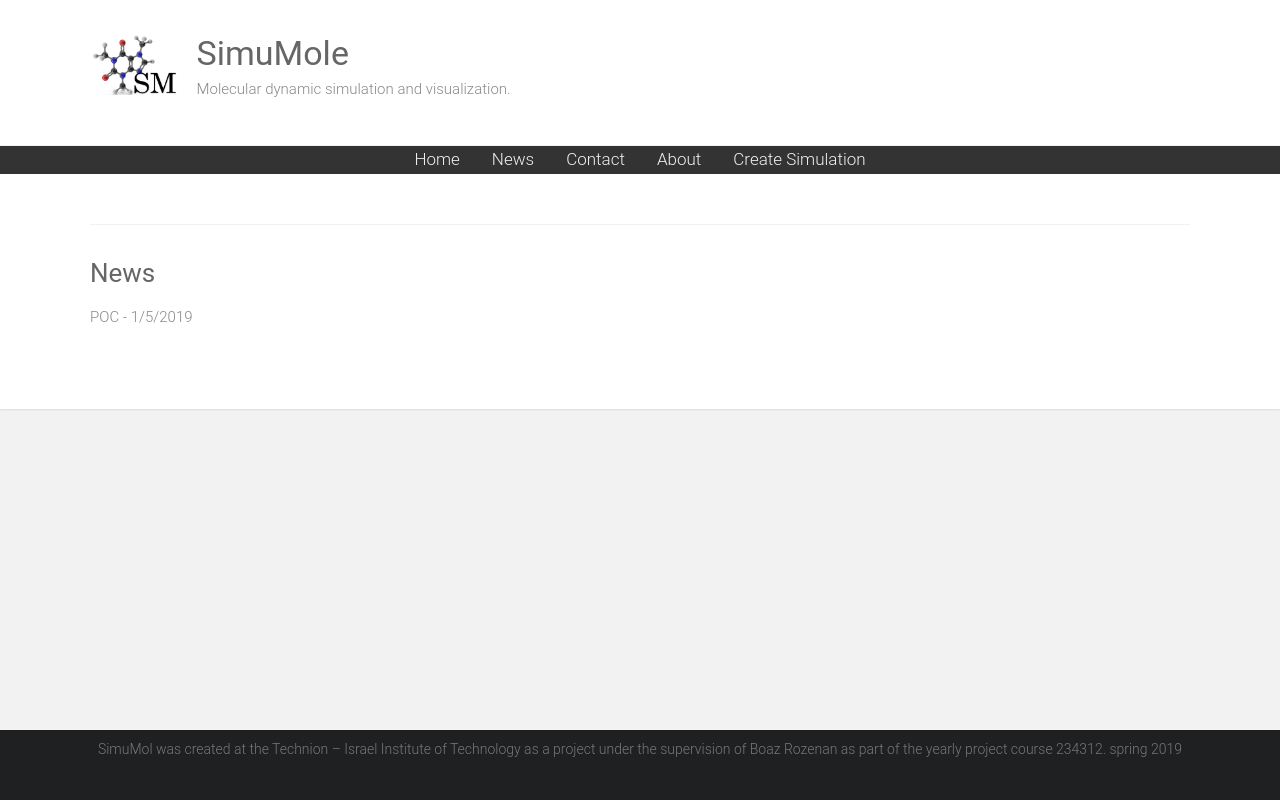
After one commit to TechnionYP5779/SimuMole, a Django app: page /news/ in a window 1280 px wide. The commit adds this page. Run offline with Django 3.2, Linux system fonts and the light colour scheme.

Commit message:
done #63

```diff
--- a/src/SimuMole/SimuMole/urls.py
+++ b/src/SimuMole/SimuMole/urls.py
@@ -8,4 +8,7 @@ urlpatterns = [
     path('admin/', admin.site.urls),
     path('create_simulation/', views.create_simulation, name='create_simulation'),
     path('create_simulation_result/', views.create_simulation),
+	path('news/', views.news),
+	path('contact/', views.contact),
+	path('about/', views.about),
 ]
--- a/src/SimuMole/SimuMoleWeb/templates/base.html
+++ b/src/SimuMole/SimuMoleWeb/templates/base.html
@@ -92,9 +92,9 @@
 					  <!-- Centered link -->
 					  <div class="topnav-centered">
 						<a href='/'>Home</a>
-						<a href=''>News</a>           <!-- todo: need to complete!-->
-						<a href=''>Contact</a>       <!-- todo: need to complete!-->
-						<a href=''>About</a>          <!-- todo: need to complete!-->
+						<a href='/news'>News</a>
+						<a href='/contact'>Contact</a>
+						<a href='/about'>About</a>
 						<a href='/create_simulation'>Create Simulation</a>
 					  </div>
 					  <!-- Left-aligned links (default) -->
--- /dev/null
+++ b/src/SimuMole/SimuMoleWeb/templates/news.html
@@ -0,0 +1,12 @@
+{% extends "base.html" %}
+{% block content %}
+
+<title>News - SimuMole</title>
+
+<div>
+  <h3>News</h3>
+  <p>
+  POC - 1/5/2019
+  </p>
+</div>
+{% endblock %}
--- a/src/SimuMole/SimuMoleWeb/views.py
+++ b/src/SimuMole/SimuMoleWeb/views.py
@@ -11,6 +11,17 @@ def home(request):
     some_dict = {}
     return render(request, 'home.html', some_dict)
 
+def news(request):
+    some_dict = {}
+    return render(request, 'news.html', some_dict)
+
+def contact(request):
+    some_dict = {}
+    return render(request, 'contact.html', some_dict)
+
+def about(request):
+    some_dict = {}
+    return render(request, 'about.html', some_dict)
 
 def create_simulation(request):
     if request.method == 'POST':
```
Also changed, not shown: src/SimuMole/SimuMoleWeb/templates/about.html (added, +12 -0 lines), src/SimuMole/SimuMoleWeb/templates/contact.html (added, +12 -0 lines).
